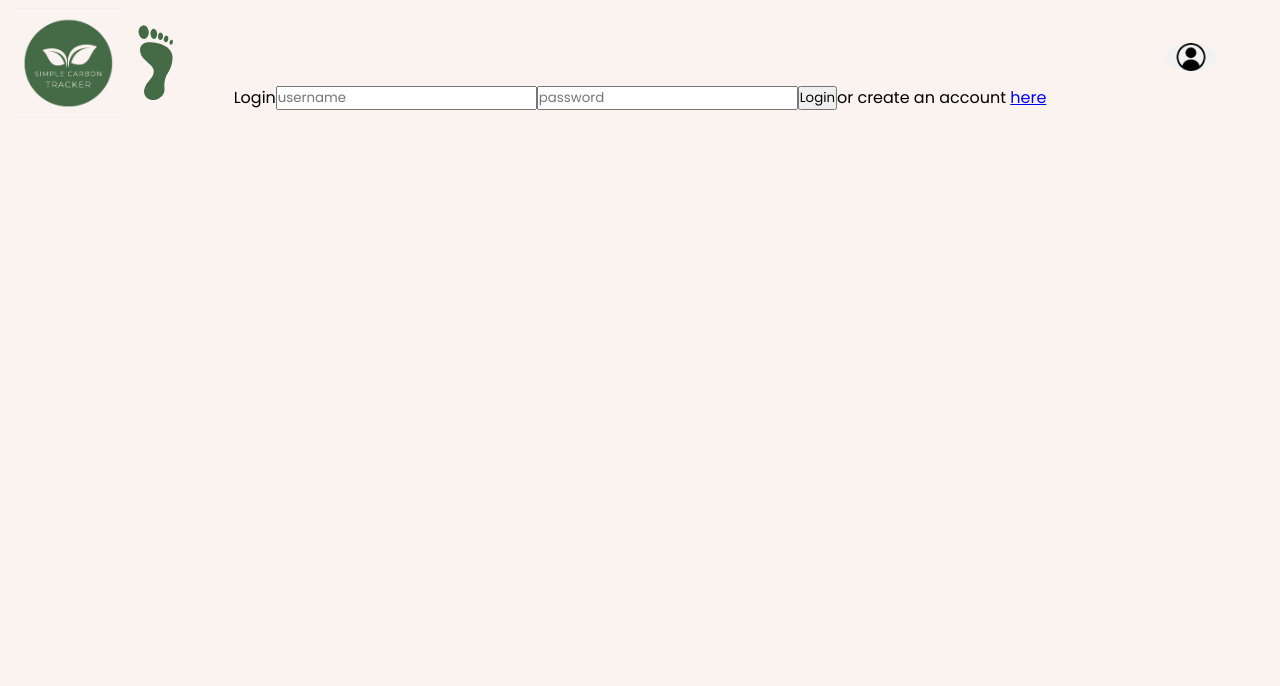
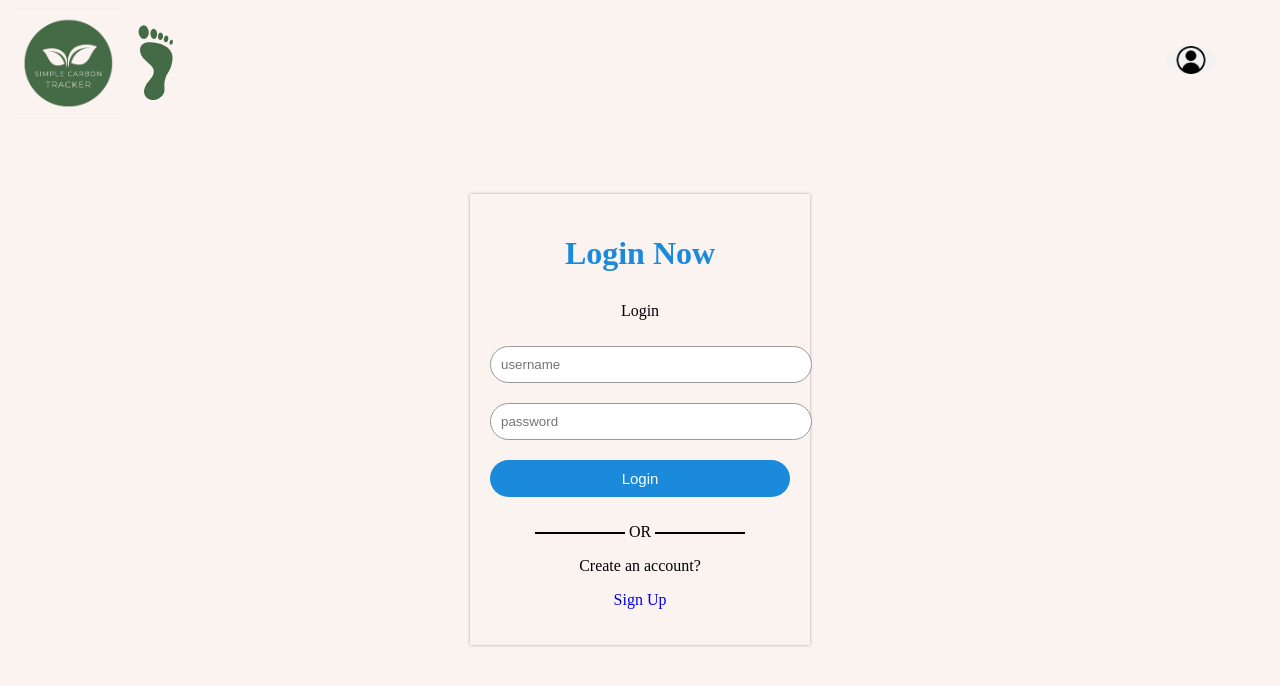
Before and after one commit to BenjaminLe1/SimpleCarbonTracker, a React (Create React App) app in the folder frontend/: page /login in a window 1280 px wide. Shown: the top 686 px of the page. Built offline with nearby package versions, Linux system fonts and the light colour scheme; no server answers.

Commit message:
Login and Signup Pages css

```diff
--- a/frontend/src/pages/login.css
+++ /dev/null
@@ -1,112 +0,0 @@
-@import url('https://fonts.googleapis.com/css2?family=Noto+Sans:wght@700&family=Poppins:wght@400;500;600&display=swap');
-*{
-  margin: 0;
-  padding: 0;
-  box-sizing: border-box;
-  font-family: "Poppins", sans-serif;
-}
-body{
-  margin: 0;
-  padding: 0;
-  height: 100vh;
-  overflow: hidden;
-}
-.center{
-  position: absolute;
-  top: 50%;
-  left: 50%;
-  transform: translate(-50%, -50%);
-  width: 400px;
-  background: white;
-  border-radius: 10px;
-  box-shadow: 10px 10px 15px rgba(0,0,0,0.05);
-}
-.center h1{
-  text-align: center;
-  padding: 20px 0;
-  border-bottom: 1px solid silver;
-}
-.center form{
-  padding: 0 40px;
-  box-sizing: border-box;
-}
-form .txt_field{
-  position: relative;
-  border-bottom: 2px solid #adadad;
-  margin: 30px 0;
-}
-.txt_field input{
-  width: 100%;
-  padding: 0 5px;
-  height: 40px;
-  font-size: 16px;
-  border: none;
-  background: none;
-  outline: none;
-}
-.txt_field label{
-  position: absolute;
-  top: 50%;
-  left: 5px;
-  color: #adadad;
-  transform: translateY(-50%);
-  font-size: 16px;
-  pointer-events: none;
-  transition: .5s;
-}
-.txt_field span::before{
-  content: '';
-  position: absolute;
-  top: 40px;
-  left: 0;
-  width: 0%;
-  height: 2px;
-  background: #2691d9;
-  transition: .5s;
-}
-.txt_field input:focus ~ label,
-.txt_field input:valid ~ label{
-  top: -5px;
-  color: #2691d9;
-}
-.txt_field input:focus ~ span::before,
-.txt_field input:valid ~ span::before{
-  width: 100%;
-}
-.pass{
-  margin: -5px 0 20px 5px;
-  color: #a6a6a6;
-  cursor: pointer;
-}
-.pass:hover{
-  text-decoration: underline;
-}
-input[type="submit"]{
-  width: 100%;
-  height: 50px;
-  border: 1px solid;
-  background: #2691d9;
-  border-radius: 25px;
-  font-size: 18px;
-  color: #e9f4fb;
-  font-weight: 700;
-  cursor: pointer;
-  outline: none;
-}
-input[type="submit"]:hover{
-  border-color: #2691d9;
-  transition: .5s;
-}
-.signup_link{
-  margin: 30px 0;
-  text-align: center;
-  font-size: 16px;
-  color: #666666;
-}
-.signup_link a{
-  color: #2691d9;
-  text-decoration: none;
-}
-.signup_link a:hover{
-  text-decoration: underline;
-}
--- a/frontend/src/pages/login.js
+++ b/frontend/src/pages/login.js
@@ -1,6 +1,7 @@
 import React, {useState} from 'react';
 //import {useEffect} from 'react';
 import axios from "axios";
+import "./pages.css"
 
 function Login(){
     axios.defaults.withCredentials = true;
@@ -26,14 +27,21 @@ function Login(){
 
     return (
         <div>
-            <div className="Login">
-                <p>Login</p>
-                <input onChange={(e) => setUsernameLog(e.target.value)} id="userNameLog" value={userNameLog} placeholder="username" type="text"></input>
-                <input onChange={(e) => setPasswordLog(e.target.value)} id="passwordLog" value={passwordLog} placeholder="password" type="password"></input>
-                <button onClick={checkLogin}>Login</button>
-                <p>{errorLog}</p>
-                <p>or create an account <a href="http://localhost:3000/signup">here</a></p>
-            </div>
+            <body>
+                <div className="account-create-login-form">
+                    <h1 className="account-create-login-header"> Login Now</h1>
+                    <form>
+                        <p>Login</p>
+                        <input onChange={(e) => setUsernameLog(e.target.value)} id="userNameLog" value={userNameLog} className="input-box" placeholder="username" type="text"></input>
+                        <input onChange={(e) => setPasswordLog(e.target.value)} id="passwordLog" value={passwordLog} className="input-box" placeholder="password" type="password"></input>
+                        <button onClick={checkLogin} className="account-create-login-submit">Login</button>
+                        <p>{errorLog}</p>
+                        <p className="or">OR</p>
+                        <p>Create an account?</p>
+                        <p><a href="/signup">Sign Up</a></p>
+                    </form>
+                </div>
+            </body>
         </div>
     )
 }
--- a/frontend/src/pages/pages.css
+++ b/frontend/src/pages/pages.css
@@ -313,3 +313,72 @@
 .close-icon:hover{
   color: pink;
 }
+
+
+/*Login and SignUp */
+.account-create-login-form {
+  width: 300px;
+  box-shadow: 0 0 3px 0 rgba(0,0,0,0.3);
+  padding: 20px;
+  margin: 8% auto 0;
+  text-align: center;
+
+}
+
+.account-create-login-form .account-create-login-header {
+  color: #1c8adb;
+  margin-bottom: 30px;
+}
+
+.input-box {
+  border-radius: 30px;
+  padding: 10px;
+  margin: 10px 0;
+  width: 100%;
+  border: 1px solid #999;
+  outline: none;
+}
+.account-create-login-submit{
+  color: #fff;
+  width: 100%;
+  padding: 10px;
+  border-radius: 20px;
+  font-size:15px;
+  margin: 10px 0;
+  border: none;
+  outline: none;
+  cursor: pointer;
+  background-color: #1c8adb;
+}
+
+a{
+  text-decoration: none;
+}
+
+.or{
+  width: 30px;
+  margin: -13px auto 10px;
+  margin-top: 10px;
+  position: relative;
+}
+
+.or::before {
+  content: "";
+  display: block;
+  width: 90px;
+  height: 2px;
+  background: #000;
+  position: absolute;
+  left: 30px;
+  top:  50%
+}
+.or::after {
+  content: "";
+  display: block;
+  width: 90px;
+  height: 2px;
+  background: #000;
+  position: absolute;
+  right: 30px;
+  top:  50%;
+}
--- a/frontend/src/pages/signup.js
+++ b/frontend/src/pages/signup.js
@@ -1,6 +1,6 @@
 import React, {useState} from 'react';
 import axios from "axios";
-import "./login.css"
+import "./pages.css"
 
 function Signup(){
     axios.defaults.withCredentials = true;
@@ -32,27 +32,23 @@ function Signup(){
     return (
         <div>
             <body>
-                <div classname="center">
-                    <h1>Create an Account</h1>
+                <div className="account-create-login-form">
+                    <h1 className="account-create-login-header"> Sign Up Now</h1>
                     <form>
-                        <div class="txt_field">
-                            <input onChange={(e) => setEmail(e.target.value)} id="email" value={email} type="text" required></input>
-                            <span></span>
-                            <label>Email</label>
-                        </div>
-                        <div class="txt_field">
-                            <input onChange={(e) => setUsername(e.target.value)} id="userName"  value={userName} type="username" required></input>
-                            <span></span>
-                            <label>Username</label>
-                        </div>
-                        <div class="txt_field">
-                            <input onChange={(e) => setPassword(e.target.value)} id="password" value={password} type="password" required></input>
-                            <span></span>
-                            <label>Password</label>
-                        </div>
-                        <button onClick={handleSubmit}>Create an Account</button>
+                        <input onChange={(e) => setEmail(e.target.value)} value={email} type="email" id="email" className="input-box" placeholder="Your Email" ></input>
+                        <input onChange={(e) => setUsername(e.target.value)} value={userName} type="username" id="username" className="input-box" placeholder="Your Username" ></input>
+                        <input onChange={(e) => setPassword(e.target.value)} value={password} type="password" id="password" className="input-box" placeholder="Your Password" ></input>
+                        <p>
+                            <span>
+                                <input type="checkbox"></input>
+                            </span>
+                            I agree to the terms of service
+                        </p>
+                        <button onClick={handleSubmit} className="account-create-login-submit">Create an Account</button>
                         <p>{error}</p>
-                        <p>or sign in <a href="http://localhost:3000/login">here</a></p>
+                        <p className="or">OR</p>
+                        <p>Already have an account?</p>
+                        <p><a href="/login">Sign in</a></p>
                     </form>
                 </div>
             </body>
```
Also changed, not shown: 1 other file (tests, documents, lock files or other folders).
